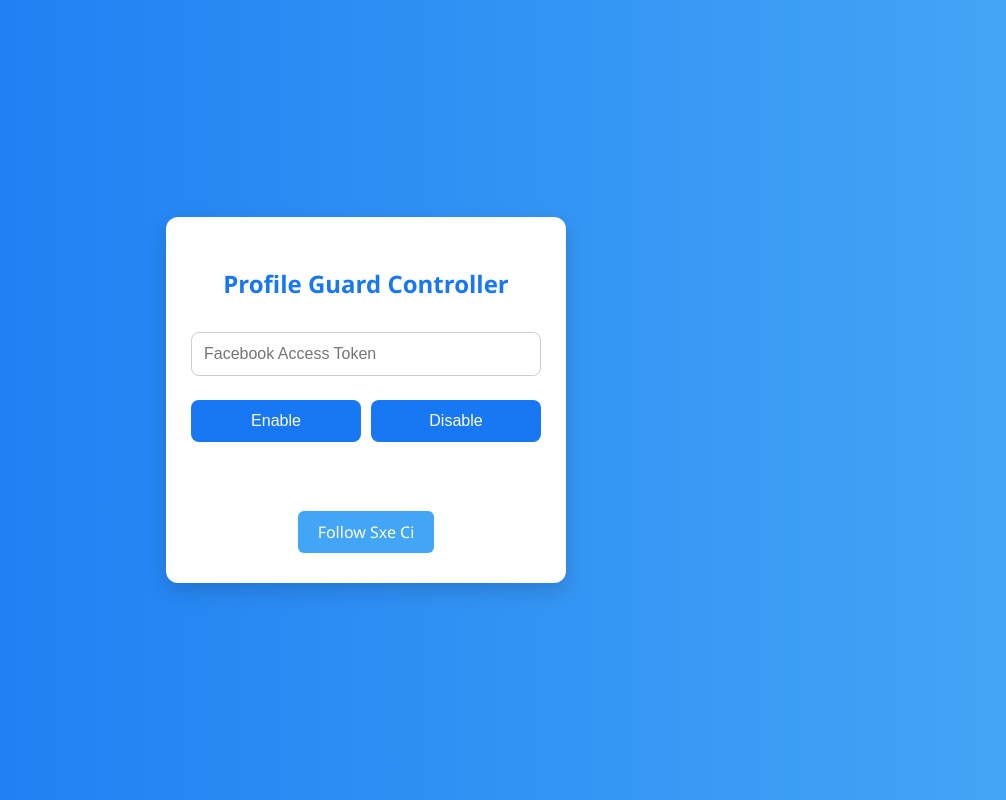
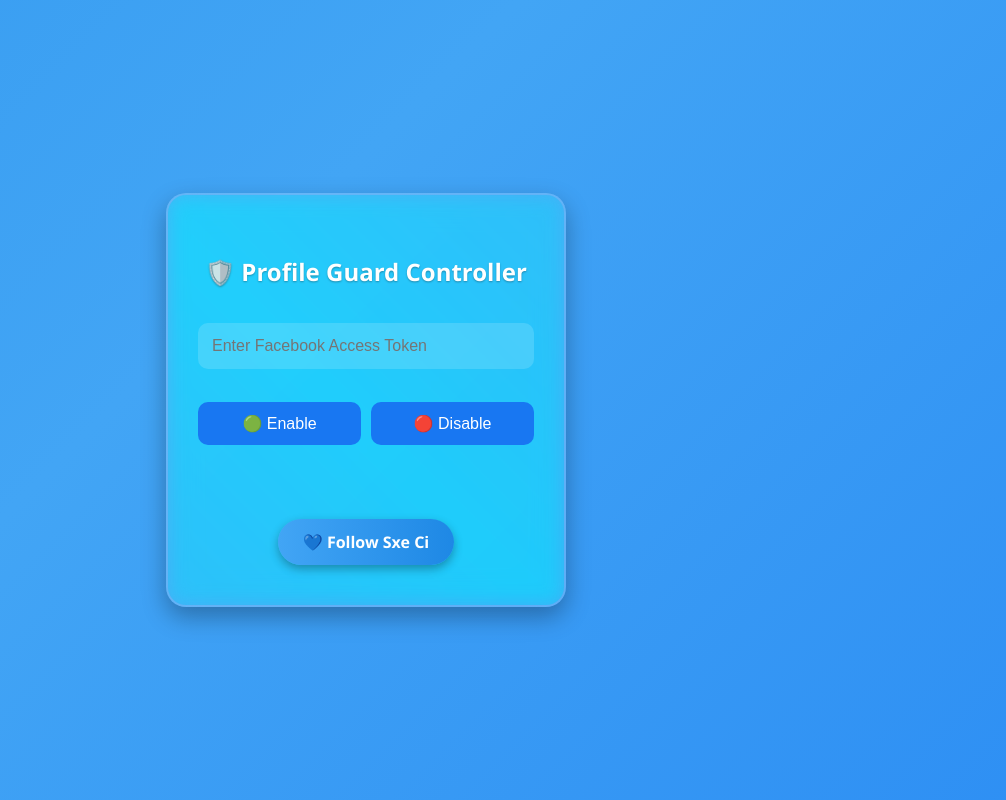
Before and after one commit to johnalpay/Profile-Guard, a website: page public/index.html in a window 1280 px wide. Shown: the whole page, without its empty margins (274-1280 px from the left). Drawn offline with Linux system fonts and the light colour scheme.

Commit message:
Update index.html

```diff
--- a/public/index.html
+++ b/public/index.html
@@ -8,81 +8,147 @@
     * {
       box-sizing: border-box;
     }
+
     body {
       margin: 0;
       font-family: 'Segoe UI', Tahoma, Geneva, Verdana, sans-serif;
-      background: linear-gradient(to right, #1877f2, #42a5f5);
+      background: linear-gradient(-45deg, #1877f2, #42a5f5, #1e88e5, #0d47a1);
+      background-size: 400% 400%;
+      animation: gradientMove 15s ease infinite;
+      height: 100vh;
       display: flex;
       justify-content: center;
       align-items: center;
-      height: 100vh;
-      color: #333;
+      color: #fff;
     }
+
+    @keyframes gradientMove {
+      0% { background-position: 0% 50%; }
+      50% { background-position: 100% 50%; }
+      100% { background-position: 0% 50%; }
+    }
+
     .card {
-      background: #fff;
-      padding: 30px 25px;
-      border-radius: 12px;
-      box-shadow: 0 8px 20px rgba(0, 0, 0, 0.15);
+      background: rgba(255, 255, 255, 0.1);
+      backdrop-filter: blur(16px);
+      -webkit-backdrop-filter: blur(16px);
+      border-radius: 20px;
+      padding: 40px 30px;
+      box-shadow: 0 10px 25px rgba(0, 0, 0, 0.3);
+      max-width: 400px;
       width: 100%;
-      max-width: 400px;
       text-align: center;
-      animation: fadeIn 0.5s ease-in-out;
+      animation: fadeIn 0.8s ease-in-out;
+      border: 2px solid rgba(255,255,255,0.1);
+      position: relative;
+      overflow: hidden;
     }
+
+    .card::before {
+      content: '';
+      position: absolute;
+      top: -2px;
+      left: -2px;
+      width: calc(100% + 4px);
+      height: calc(100% + 4px);
+      background: linear-gradient(45deg, #42a5f5, #00e5ff, #42a5f5, #1e88e5);
+      z-index: -1;
+      background-size: 400% 400%;
+      animation: glow 6s ease infinite;
+      filter: blur(10px);
+      opacity: 0.6;
+    }
+
+    @keyframes glow {
+      0% { background-position: 0% 50%; }
+      50% { background-position: 100% 50%; }
+      100% { background-position: 0% 50%; }
+    }
+
     h2 {
       margin-bottom: 20px;
-      color: #1877f2;
+      color: #fff;
+      font-weight: 600;
+      text-shadow: 0 1px 2px rgba(0,0,0,0.3);
     }
+
     input[type="text"] {
       width: 100%;
-      padding: 12px;
-      margin: 12px 0;
-      border: 1px solid #ccc;
-      border-radius: 8px;
+      padding: 14px;
+      margin: 15px 0;
+      border: none;
+      border-radius: 10px;
       font-size: 16px;
+      outline: none;
+      background: rgba(255, 255, 255, 0.15);
+      color: #fff;
+      transition: 0.3s ease;
     }
+
+    input[type="text"]:focus {
+      background: rgba(255, 255, 255, 0.25);
+      box-shadow: 0 0 5px rgba(255,255,255,0.5);
+    }
+
     .toggle-buttons {
       display: flex;
       gap: 10px;
-      margin: 12px 0;
+      margin: 18px 0;
     }
+
     .toggle-buttons button {
       flex: 1;
       padding: 12px;
-      background-color: #1877f2;
-      color: #fff;
+      font-size: 16px;
       border: none;
-      border-radius: 8px;
-      font-size: 16px;
+      border-radius: 10px;
       cursor: pointer;
-      transition: background-color 0.3s;
+      color: white;
+      background: #1877f2;
+      transition: transform 0.3s ease, background-color 0.3s ease;
     }
+
     .toggle-buttons button:hover {
-      background-color: #145dbf;
+      background-color: #0d47a1;
+      transform: scale(1.05);
     }
+
+    .toggle-buttons button:active {
+      transform: scale(0.97);
+    }
+
     #result {
       margin-top: 20px;
       font-weight: bold;
       min-height: 24px;
     }
+
     .success {
-      color: green;
+      color: #00e676;
     }
+
     .error {
-      color: red;
+      color: #ff5252;
     }
+
     .follow-btn {
       display: inline-block;
-      margin-top: 25px;
-      padding: 10px 20px;
-      background-color: #42a5f5;
-      color: white;
-      border-radius: 6px;
+      margin-top: 30px;
+      padding: 12px 25px;
+      background: linear-gradient(to right, #42a5f5, #1e88e5);
+      border-radius: 30px;
+      color: #fff;
+      font-weight: bold;
       text-decoration: none;
-      transition: background-color 0.3s;
+      transition: transform 0.3s ease, background 0.3s ease;
+      box-shadow: 0 4px 10px rgba(0,0,0,0.3);
     }
+
     .follow-btn:hover {
-      background-color: #1e88e5;
+      transform: scale(1.07);
+      background: linear-gradient(to right, #1e88e5, #1565c0);
     }
+
     @keyframes fadeIn {
       from {
         opacity: 0;
@@ -97,16 +163,16 @@
 </head>
 <body>
   <div class="card">
-    <h2>Profile Guard Controller</h2>
+    <h2>🛡️ Profile Guard Controller</h2>
     <form id="guardForm">
-      <input type="text" id="token" name="access_token" placeholder="Facebook Access Token" required />
+      <input type="text" id="token" name="access_token" placeholder="Enter Facebook Access Token" required />
       <div class="toggle-buttons">
-        <button type="submit" name="action" value="true" onclick="setShield(true)">Enable</button>
-        <button type="submit" name="action" value="false" onclick="setShield(false)">Disable</button>
+        <button type="submit" name="action" value="true" onclick="setShield(true)">🟢 Enable</button>
+        <button type="submit" name="action" value="false" onclick="setShield(false)">🔴 Disable</button>
       </div>
     </form>
     <div id="result"></div>
-    <a class="follow-btn" href="https://www.facebook.com/profile.php?id=61576955932718" target="_blank">Follow Sxe Ci</a>
+    <a class="follow-btn" href="https://www.facebook.com/profile.php?id=61576955932718" target="_blank">💙 Follow Sxe Ci</a>
   </div>
 
   <script>
```
